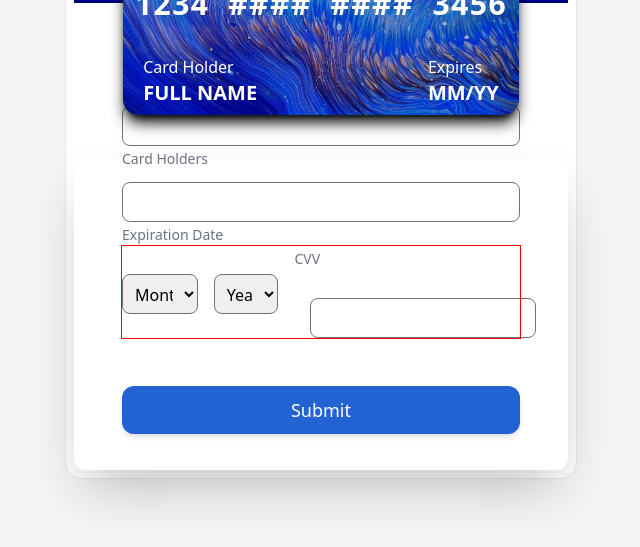
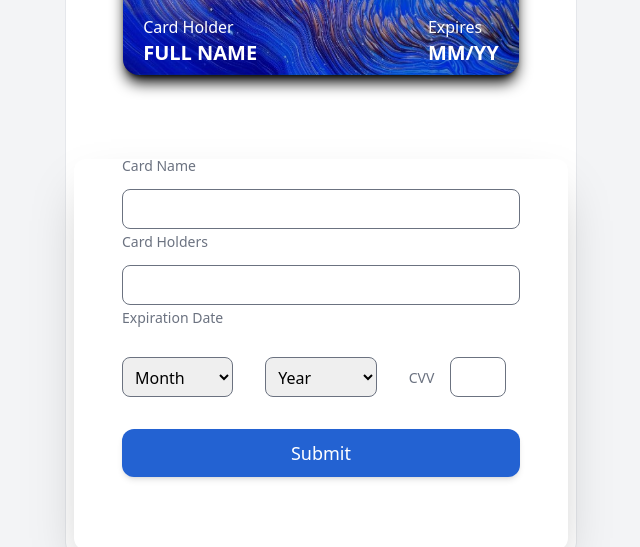
Before and after one commit to dev-shetty/credit-card-ui, a React (Vite) app: page / in a window 1280 px wide. Shown: the part 241-788 px from the top of the page, without its empty margins (319-959 px from the left). Built offline with nearby package versions, Linux system fonts and the light colour scheme.

Commit message:
improved expiration date

```diff
--- a/src/components/CardForm.tsx
+++ b/src/components/CardForm.tsx
@@ -3,7 +3,7 @@ import Form from "./Form"
 
 function CardForm() {
   return (
-    <div className="grid grid-rows-2 h-4/5 border bg-white p-2 w-11/12 md:w-4/5 lg:w-3/5 xl:w-2/5 rounded-2xl">
+    <div className="grid grid-rows-2 h-full border bg-white p-2 w-11/12 md:w-4/5 lg:w-3/5 xl:w-2/5 rounded-2xl my-20">
       <Card cardNumber={"1234567890123456"} />
       <Form />
     </div>
--- a/src/components/Form.tsx
+++ b/src/components/Form.tsx
@@ -5,9 +5,9 @@ import Select from "./Select"
 function Form() {
   const months = Array.from({ length: 12 }, (_, i) => i + 1)
   const years = Array.from({ length: 12 }, (_, i) => i + 2021)
-  return <div className="relative shadow-2xl rounded-xl p-8 md:p-12 lg:p-16 xl:p-20 2xl:p-24 bg-white w-full h-full
+  return <div className="relative shadow-2xl rounded-xl p-8 md:p-12 lg:p-16 xl:p-20 2xl:p-24 bg-white w-full h-inherit
   ">
-    <div className="transform -translate-y-1/2 absolute top-[30%] w-full  left-0 px-12
+    <div className="transform -translate-y-1/2 absolute  w-full  left-0 px-12  top-[40%]
     ">
       <Input
         label="Card Name"
@@ -20,8 +20,9 @@ function Form() {
         Expiration Date
       </label>
 
-      <div className="flex gap-4 justify-between debug
+      <div className="grid grid-cols-2 gap-4  md:gap-8 md:grid-cols-3
     ">
+
         <Select
           options={months}
           optionName="Month"
@@ -30,14 +31,16 @@ function Form() {
           options={years}
           optionName="Year"
         />
+        <div>
           <Input
             label="CVV"
-          className="w-1/3 ml-4 mt-7"
+            className="md:w-2/4 ml-4 mt-7"
           />
         </div>
-    <div className="max-w-md mx-auto bg-white rounded-xl shadow-md overflow-hidden md:max-w-2xl mt-12
+      </div>
+      <div className="max-w-md mx-auto bg-white rounded-xl shadow-md overflow-hidden md:max-w-2xl mt-8
     ">
-    <Button/>
+        <Button />
       </div>
     </div>
   </div>
--- a/src/components/Select.tsx
+++ b/src/components/Select.tsx
@@ -18,7 +18,8 @@ export default function Select({
           " id="cardMonth"
             title='Month'
               data-ref="cardDate">
-              <option value="" disabled selected>{optionName}</option>
+              <option defaultValue="" disabled selected
+              >{optionName}</option>
               {options.map((option, index) => (
                   <option key={index} value={option}>{option}</option>
               ))}
```
Lines whose indentation alone changed are shown as unchanged.
